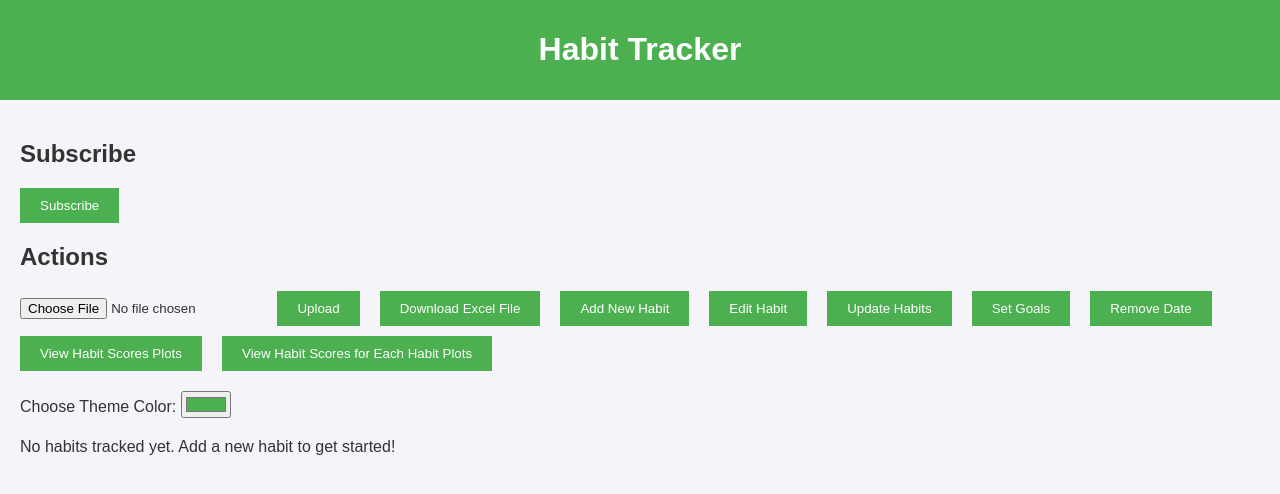
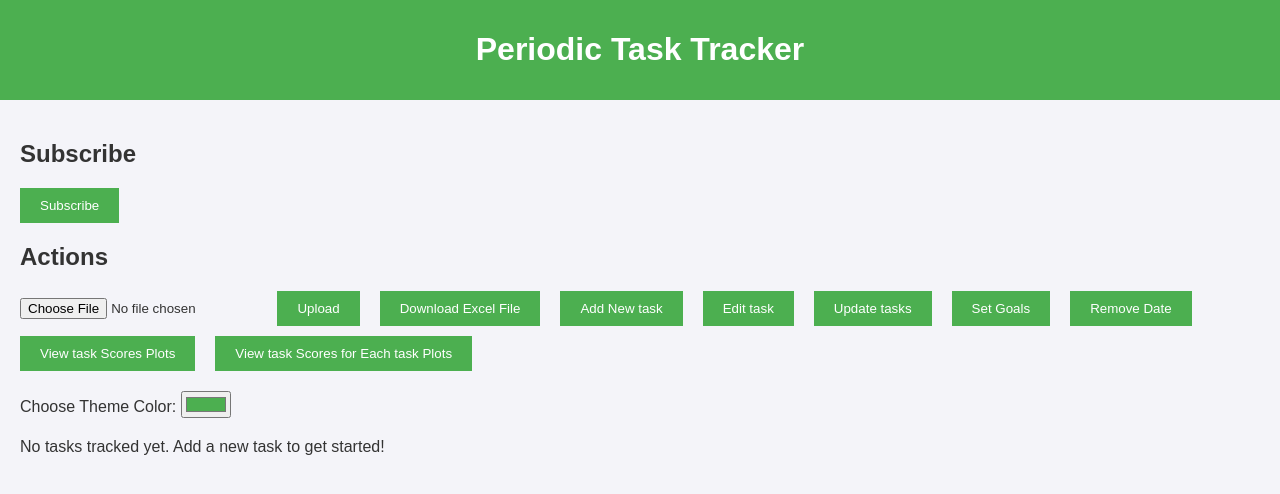
Before and after one commit to jtgannon10/Habit_Tracker, a Flask app: page / in a window 1280 px wide. Shown: the top 494 px of the page. Run offline with Flask 3, Linux system fonts and the light colour scheme.

Commit message:
Update index.html

```diff
--- a/api/templates/index.html
+++ b/api/templates/index.html
@@ -2,7 +2,7 @@
 <html lang="en">
 <head>
     <meta charset="UTF-8">
-    <title>Habit Tracker</title>
+    <title>Periodic Task Tracker</title>
     <style>
         body {
             font-family: Arial, sans-serif;
@@ -75,7 +75,7 @@
 </head>
 <body>
     <header>
-        <h1>Habit Tracker</h1>
+        <h1>Periodic Task Tracker</h1>
     </header>
     <main>
         <section class="actions">
@@ -94,14 +94,14 @@
                 <form action="{{ url_for('download_excel') }}" method="GET">
                     <button type="submit">Download Excel File</button>
                 </form>
-                <a href="{{ url_for('add_habit') }}">
-                    <button type="button">Add New Habit</button>
+                <a href="{{ url_for('add_task') }}">
+                    <button type="button">Add New task</button>
                 </a>
-                <a href="{{ url_for('edit_habit') }}">
-                    <button type="button">Edit Habit</button>
+                <a href="{{ url_for('edit_task') }}">
+                    <button type="button">Edit task</button>
                 </a>
-                <a href="{{ url_for('update_habits') }}">
-                    <button type="button">Update Habits</button>
+                <a href="{{ url_for('update_tasks') }}">
+                    <button type="button">Update tasks</button>
                 </a>
                 <a href="{{ url_for('set_goals') }}">
                     <button type="button">Set Goals</button>
@@ -109,11 +109,11 @@
                 <a href="{{ url_for('remove_date') }}">
                     <button type="button">Remove Date</button>
                 </a>
-                <a href="{{ url_for('plot_habit_scores') }}">
-                    <button type="button">View Habit Scores Plots</button>
+                <a href="{{ url_for('plot_task_scores') }}">
+                    <button type="button">View task Scores Plots</button>
                 </a>
-                <a href="{{ url_for('plot_habit_scores_for_each_habit') }}">
-                    <button type="button">View Habit Scores for Each Habit Plots</button>
+                <a href="{{ url_for('plot_task_scores_for_each_task') }}">
+                    <button type="button">View task Scores for Each task Plots</button>
                 </a>
             </div>
             <div class="color-picker">
@@ -123,8 +123,8 @@
         </section>
 
         {% if name_description_frequency_goal_s %}
-        <section id="tracked-habits">
-            <h2>Tracked Habits</h2>
+        <section id="tracked-tasks">
+            <h2>Tracked tasks</h2>
             <ol>
                 {% for name_description_frequency_goal in name_description_frequency_goal_s %}
                 <li>
@@ -132,7 +132,7 @@
                     <strong>Description:</strong> {{ name_description_frequency_goal['description'] }} <br>
                     <strong>Frequency:</strong> {{ name_description_frequency_goal['frequency'] }} <br>
                     <strong>Goal:</strong> {{ name_description_frequency_goal['goal'] }} <br>
-                    <form action="{{ url_for('remove_habit', name=name_description_frequency_goal['name']) }}" method="POST" style="display:inline;">
+                    <form action="{{ url_for('remove_task', name=name_description_frequency_goal['name']) }}" method="POST" style="display:inline;">
                         <button type="submit">Delete</button>
                     </form>
                     <br><br>
@@ -141,8 +141,8 @@
             </ol>
         </section>
 
-        <section id="habit-data">
-            <h2>Habit Data</h2>
+        <section id="task-data">
+            <h2>task Data</h2>
             <table>
                 <thead>
                     <tr>
@@ -169,7 +169,7 @@
         </section>
         {% else %}
         <section>
-            <p>No habits tracked yet. Add a new habit to get started!</p>
+            <p>No tasks tracked yet. Add a new task to get started!</p>
         </section>
         {% endif %}
     </main>
```
